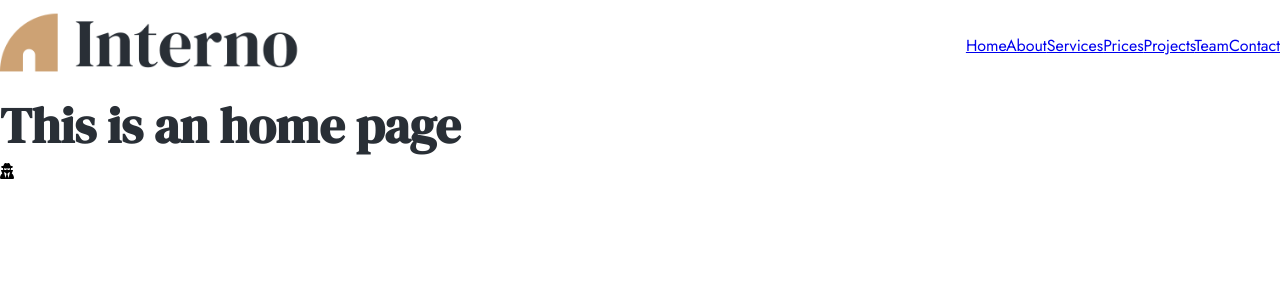
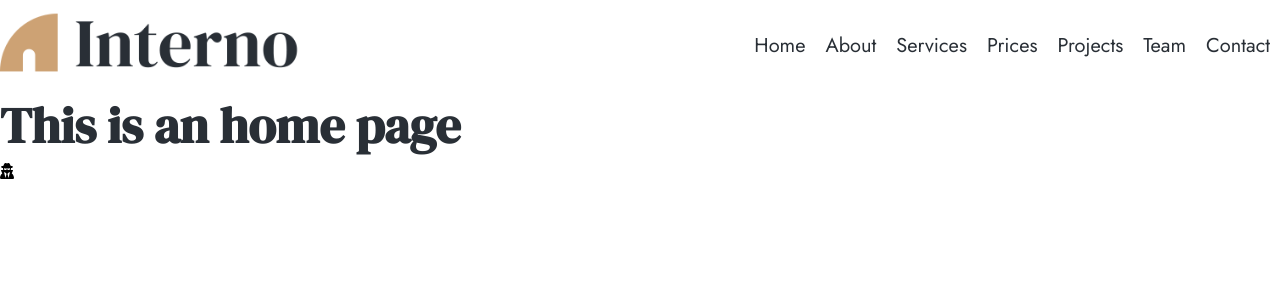
Before and after one commit to ecpieritz/interno-design, a Vue app: page / in a window 1280 px wide. Shown: the top 300 px of the page. Built offline with nearby package versions, Linux system fonts and the light colour scheme.

Commit message:
Added header styles

```diff
--- a/src/App.vue
+++ b/src/App.vue
@@ -28,6 +28,9 @@
 @import '@/styles.scss';
 
 .id-header{
+  background-color: $id-white;
+  position: sticky;
+  top: 0;
   .container{
     display: flex;
     justify-content: space-between;
@@ -37,5 +40,18 @@
   &__logo{
     width: 300px;
   }
+
+  &__nav{
+    a{
+      text-decoration: none;
+      margin: 0 10px;
+      color: $id-gray;
+      font-size: 20px;
+      &:hover{
+        color: $id-gold;
+
+      }
+    }
+  }
 }
 </style>
```
